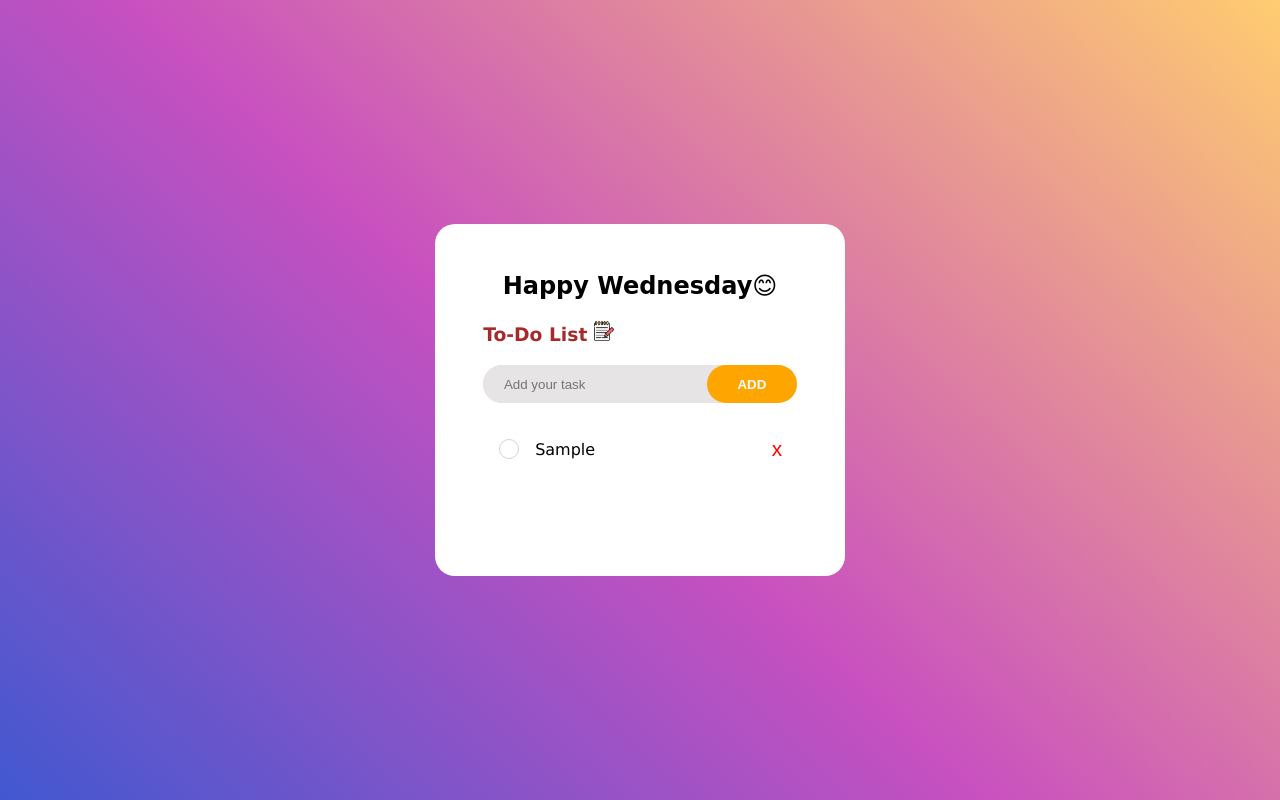
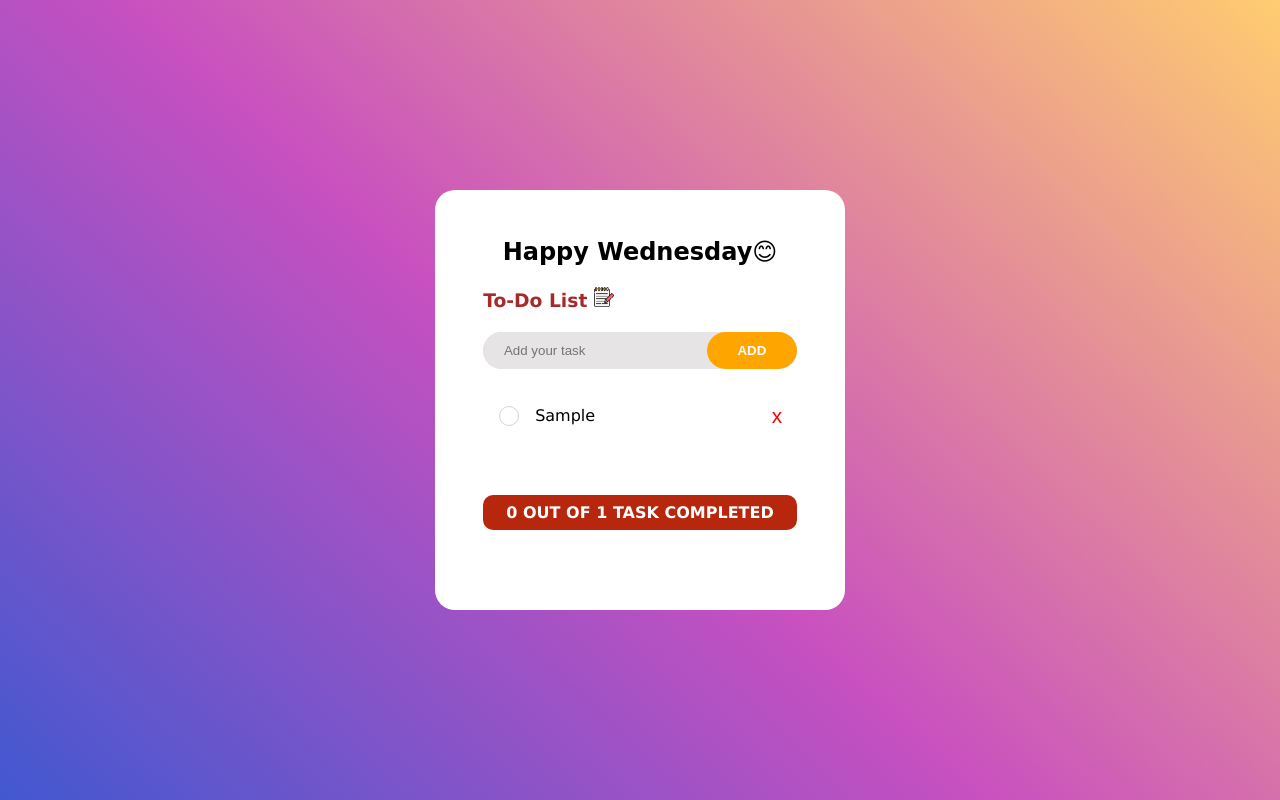
Before and after one commit to MucahitKartal/To-Do-App, a plain HTML site: page index.html in a window 1280 px wide. Both pictures are taken after typing "Sample" into the empty fields and a click on the button "ADD". Drawn offline with Linux system fonts and the light colour scheme.

Commit message:
task count added

```diff
--- a/app.js
+++ b/app.js
@@ -17,6 +17,7 @@ day.textContent = dayNames[new Date().getDay()];
 
 window.addEventListener("load", () => {
   ul.innerHTML = localStorage.getItem("todo");
+  taskCount();
 });
 addButton.addEventListener("click", () => {
   if (!input.value.trim()) {
@@ -52,6 +53,7 @@ addButton.addEventListener("click", () => {
 
   localStorage.setItem("todo", ul.innerHTML);
   input.focus();
+  taskCount();
 });
 
 ul.addEventListener("click", (e) => {
@@ -71,4 +73,19 @@ ul.addEventListener("click", (e) => {
     e.target.previousElementSibling.classList.toggle("pchecked");
   }
   localStorage.setItem("todo", ul.innerHTML);
+  taskCount();
 });
+
+function taskCount() {
+  const totalTask = document.querySelectorAll(".li").length;
+  const doneTask = document.querySelectorAll(".pchecked").length;
+  const result = document.querySelector(".result");
+  result.classList.add("result-task");
+  result.textContent = `${doneTask} OUT OF ${totalTask} TASK COMPLETED`;
+
+  if (!totalTask) {
+    result.style.display = "none";
+  } else {
+    result.style.display = "block";
+  }
+}
--- a/style.css
+++ b/style.css
@@ -109,3 +109,24 @@ h3 {
   text-decoration: line-through;
   color: rgb(109, 107, 107);
 }
+
+.result-task {
+  color: white;
+  text-align: center;
+  margin-top: 2rem;
+  padding: 0.5rem;
+  border-radius: 10px;
+  font-weight: bold;
+  animation: completedText 1s linear alternate;
+  background-color: rgb(182, 39, 14);
+}
+
+@keyframes completedText {
+  0% {
+    transform: rotateX(180deg);
+  }
+
+  100% {
+    transform: rotateX(360deg);
+  }
+}
```
